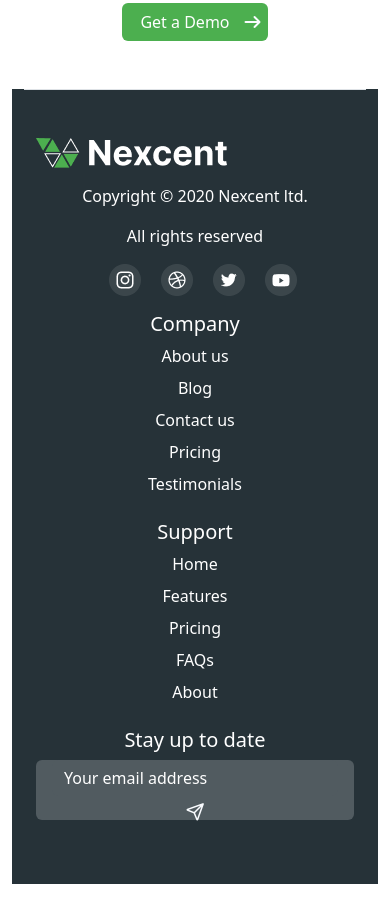
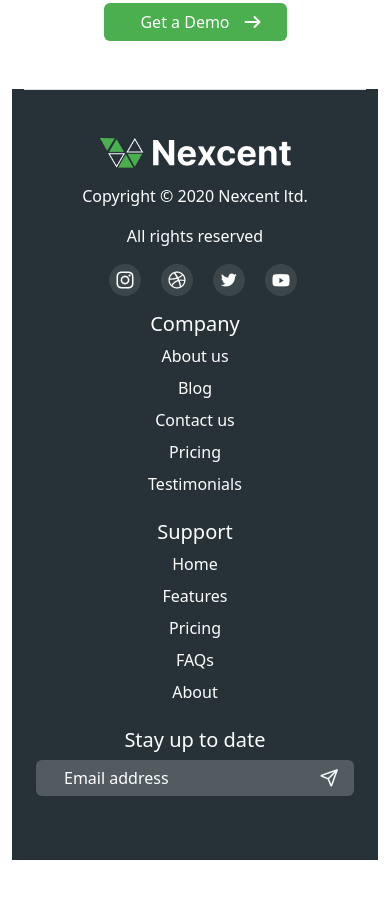
Before and after one commit to Ansharahcoder/NEXSENT, a plain HTML site: page index.html in a window 390 px wide. Shown: the part 3936-4859 px from the top of the page. Drawn offline with Linux system fonts and the light colour scheme.

Commit message:
NEXCENT WEBSITE

```diff
--- a/index.html
+++ b/index.html
@@ -241,8 +241,8 @@
 
       <h1 class="display-5 fw-bold text-body-emphasis">Pellentesque suscipit </h1>
       <h1 class="display-5 fw-bold text-body-emphasis">fringilla libero eu.</h1>
-      <div class="btn-size d-flex mx-auto bggreen rounded justify-content-center align-items-center">
-        <button class="btn  text-white size" type="submit">Get a Demo</button>
+      <div class="btn-size  d-flex mx-auto bggreen  justify-content-center rounded align-items-center">
+        <button class="btn text-white " type="submit">Get a Demo</button>
         <i class="fa-solid fa-arrow-right" style="color: rgb(250, 252, 255);"></i>
       </div>
 
@@ -254,7 +254,7 @@
         <div class="container">
           <footer class="row row-cols-1 row-cols-sm-2 row-cols-md-5 py-5 my-5 border-top text-white">
             <div class="col mb-3"> <a href="/"
-                class="d-flex align-items-center mb-3 link-body-emphasis text-decoration-none" aria-label="Bootstrap">
+                class="d-flex align-items-center justify-content-lg-start justify-content-center mb-3 link-body-emphasis text-decoration-none" aria-label="Bootstrap">
                 <img src="./images/logo white.png" alt="footer logo"></a>
               <p class="text-white text-lg-start ">Copyright © 2020 Nexcent ltd.</p>
               <p class="text-white text-lg-start ">All rights reserved</p>
@@ -289,13 +289,14 @@
                 <li class="nav-item mb-2"><a href="#" class="nav-link p-0 text-white">About</a></li>
               </ul>
             </div>
-            <div class="col-mb-3  mb-3 text-lg-start">
+            <div class="col-mb-3 mb-3 text-lg-start">
               <form>
                 <h5>Stay up to date</h5>
 
-                <div class="d-flex flex-column flex-sm-row w-100 gap-2 footer-grey align-items-center px-3 rounded"> <label for="newsletter1"
+                <div class="d-flex flex-sm-row w-100 gap-2 footer-grey align-items-center px-3 rounded">
+                   <label for="newsletter1"
                     class="visually-hidden">Email address</label> <input id="newsletter1" type="email"
-                    class="form-control footer-grey border-0" placeholder="Your email address">
+                    class="form-control footer-grey border-0 " placeholder="Email address">
                   <i class="fa-regular fa-paper-plane" style="color: rgb(250, 252, 255);"></i>
                  </div>
               </form>
--- a/style.css
+++ b/style.css
@@ -47,21 +47,24 @@
 .footer-grey ::placeholder{
     color: white !important;
 }
-
-
+.btn-size{
+    width: 15% !important;
+}
 
 @media screen and (max-width:576px){
-.sixe{
-    width: 50%;
+.size{
+    width: 50% !important;
 }
-  .btn-size{
-    width: 40%;
-  }
+ .btn-size{
+    width: 50% !important;
+}
+
 }
 
 @media screen and (min-width:576px) and (max-width:768px){
 
   .btn-size{
-    width: 20%;
+    width: 30%;
   }
+
 }
```
